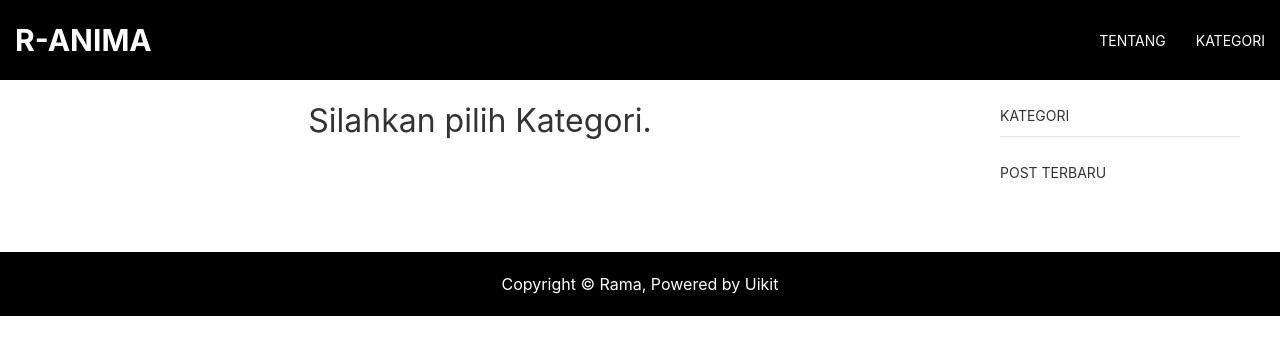
After one commit to Arararra/blog-craft, a PHP site: template templates/category.twig in a window 1280 px wide. The commit adds this page. Shown: the top 355 px of the page. Run offline with PHP 8.4, Linux system fonts and the light colour scheme; the template is opened without the code that fills it, so the values that code supplies are empty; some libraries are stand-ins or nearby versions.

```diff
--- a/templates/_layouts/navbar.twig
+++ b/templates/_layouts/navbar.twig
@@ -14,7 +14,7 @@
     <ul class="uk-navbar-nav uk-visible@s">
       <li><a href="{{siteUrl}}about" class="main-nav">Tentang</a></li>
       <li>
-        <a href="{{siteUrl}}kategori" class="main-nav">Kategori</a>
+        <a href="{{siteUrl}}category" class="main-nav">Kategori</a>
         <div class="uk-navbar-dropdown">
           <ul class="uk-nav uk-navbar-dropdown-nav">
             {% set cat = craft.categories.all() %}
--- /dev/null
+++ b/templates/category.twig
@@ -0,0 +1,38 @@
+{% extends "_layouts/base.twig" %}
+
+{% block content %}
+	<div class="uk-width uk-margin-top" uk-grid>
+    <div class="uk-width-3-4@m uk-container">
+      <h2 class="uk-text-center">Silahkan pilih Kategori.</h2>
+      <div class="uk-text-center uk-flex-center uk-grid-column-small uk-child-width-1-2@s uk-margin-bottom" uk-grid>
+        {% set kategori = craft.categories.all() %}
+        {% for item in kategori %}
+          <div>
+            <div class="uk-card uk-card-default">
+              <div class="uk-card-media-top">
+                <a href="{{item.url}}"><img src="{{siteUrl}}{{item.imageCover.one().url}}" alt="Image Cover"></a>
+              </div>
+              <div class="uk-card-body">
+                <h3 class="uk-card-title">{{item.title}}</h3>
+              </div>
+            </div>
+          </div>
+        {% endfor %}
+      </div>
+    </div>
+    <div class="uk-width-1-4@m uk-width-1-1@s">
+      <ul class="uk-nav uk-nav-default">
+        <li class="uk-nav-header">Kategori</li>
+        {% for item in craft.categories.all() %}
+          <li><a href="{{item.url}}">{{item.title}}</a></li>
+        {% endfor %}
+        <li class="uk-nav-divider"></li>
+        <li class="uk-nav-header">Post Terbaru</li>
+        {% set recent = craft.entries.section('post').type('post').limit(5).all() %}
+        {% for item in recent %}
+          <li><a href="{{item.url}}">{{item.title}}</a></li>
+        {% endfor %}
+      </ul>
+    </div>
+  </div>
+{% endblock %}
```
Also changed, not shown: templates/blog/_entry_homepage.twig (+20 -3 lines), templates/blog/_entry_kategori_list.twig (+19 -3 lines).
